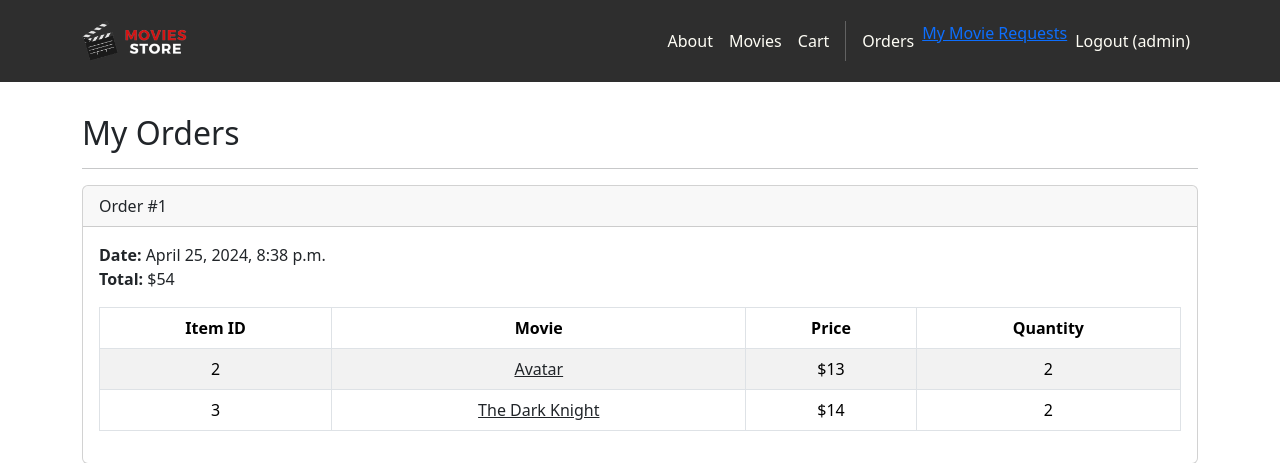
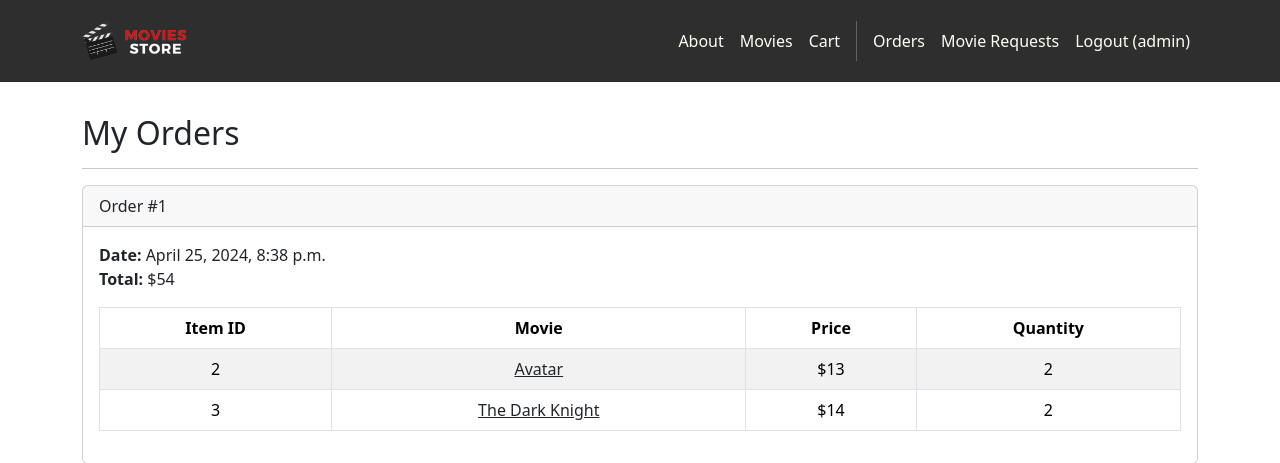
Before and after one commit to daphnecai/moviesstore, a Django app: page /accounts/orders/ in a window 1280 px wide. Shown: the top 463 px of the page. Run offline with Django 5.2, Linux system fonts and the light colour scheme; a user stored in the database is signed in; data comes from the database, SQL or seed files in the repository; some libraries are stand-ins or nearby versions.

Commit message:
Replace all files with local version

```diff
--- a/moviesstore/templates/base.html
+++ b/moviesstore/templates/base.html
@@ -30,7 +30,8 @@
             <div class="vr bg-white mx-2 d-none d-lg-block"></div>
             {% if user.is_authenticated %}
             <a class="nav-link" href="{% url 'accounts.orders' %}">Orders</a>
-            <a href="{% url 'movie_requests' %}">My Movie Requests</a>
+            <a class="nav-link" href="{% url 'movie_requests' %}">Movie Requests</a>
+
 
             <a class="nav-link" href="{% url 'accounts.logout' %}">Logout ({{ user.username }})</a>
             {% else %}
```
